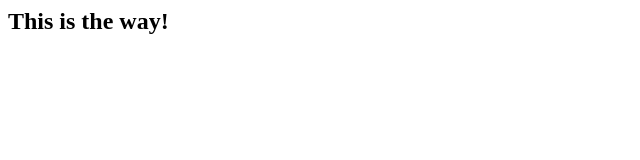
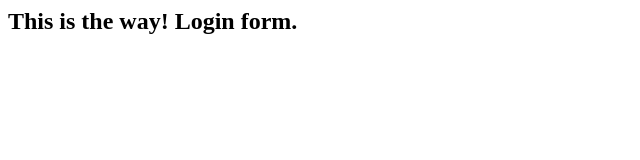
Before and after one commit to fjt7/My-App, a plain HTML site: page index.html in a window 1280 px wide. Shown: the whole page, without its empty margins (0-640 px from the left). Drawn offline with Linux system fonts and the light colour scheme.

Commit message:
login form

```diff
--- a/index.html
+++ b/index.html
@@ -3,6 +3,6 @@
         <title>My Awesome App</title>
     </head>
     <body>
-        <h2>This is the way!</h2>
+        <h2>This is the way! Login form.</h2>
     </body>
 </html>
```
Also changed, not shown: log.txt (added), login.html (added).
